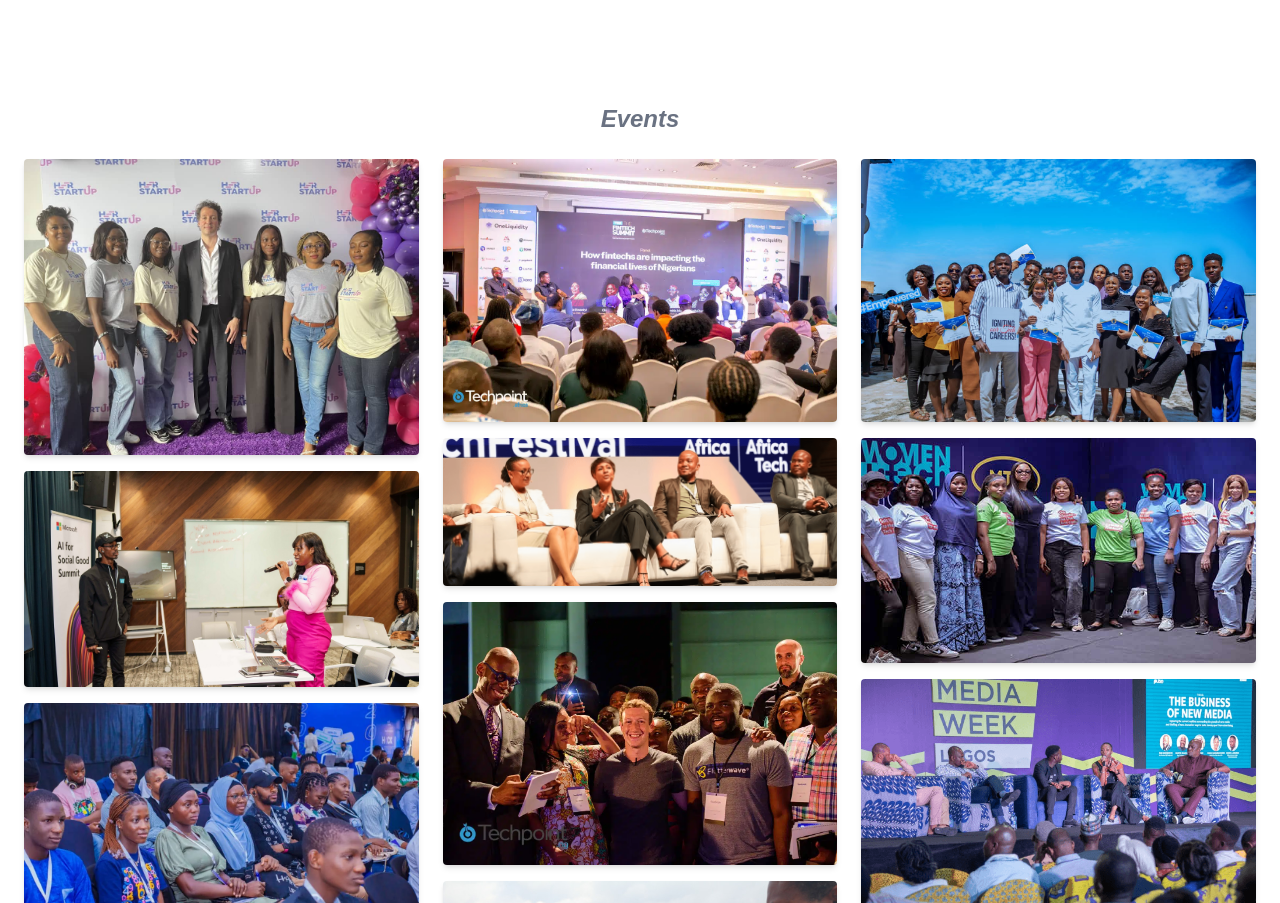
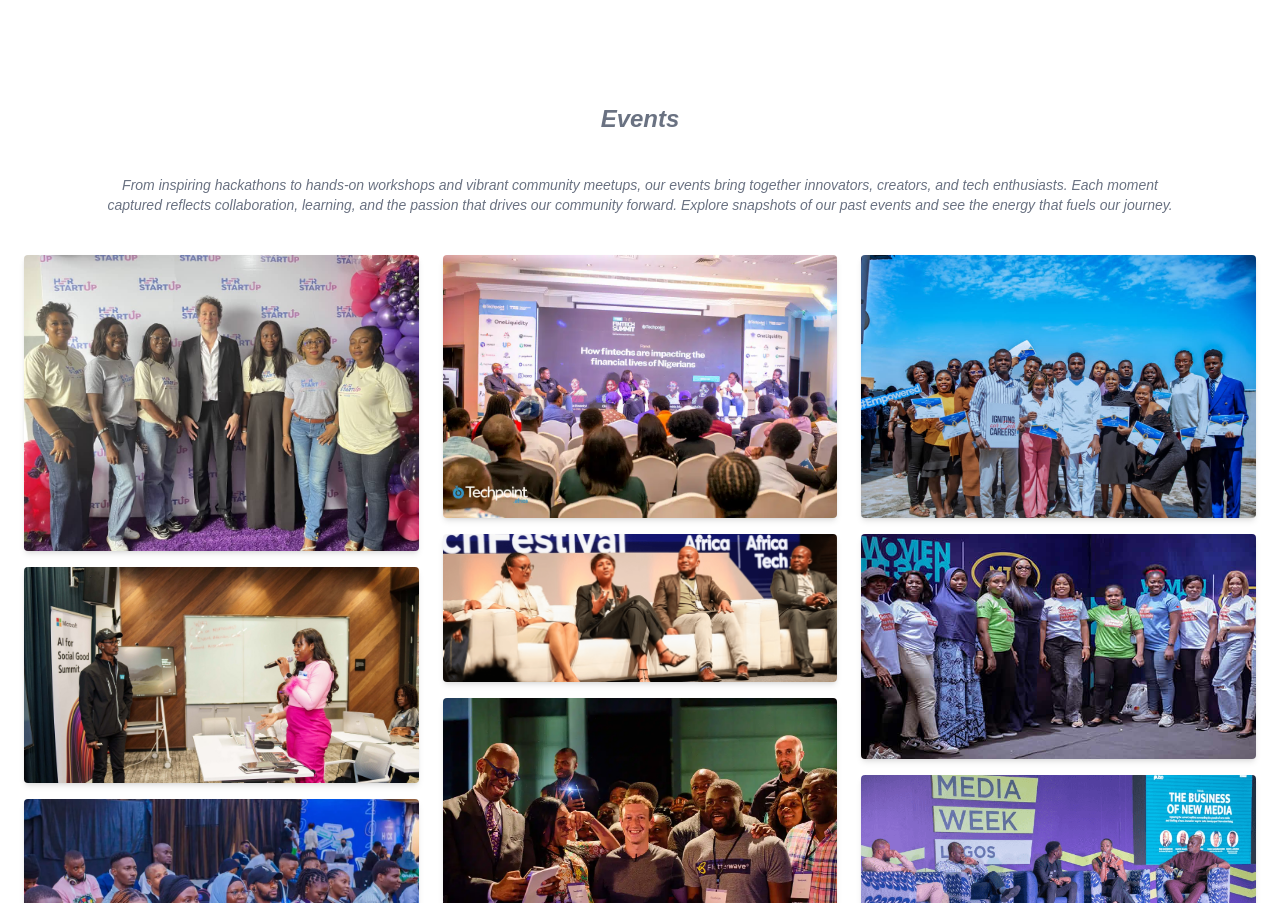
Before and after one commit to Chibuking35/teckstack, a Next.js app: page /join-community in a window 1280 px wide. Shown: the part 2120-3023 px from the top of the page. Built offline with nearby package versions, Linux system fonts and the light colour scheme.

Commit message:
modefied

```diff
--- a/src/component/Gallery.tsx
+++ b/src/component/Gallery.tsx
@@ -19,7 +19,6 @@
   "/event9.jpg",
   "/event10.jpg",
   "/event11.png",
-
 ];
 
 const Gallery = () => {
@@ -109,9 +108,16 @@
 
   return (
     <div className="p-6 py-20 md:py-30 ">
-      <h2 className="text-2xl font-bold mb-6 text-center italic text-gray-500">
+      <h2 className="text-2xl font-bold mb-2 md:mb-0 text-center italic text-gray-500">
         Events{" "}
       </h2>
+      <p className="text-sm text-gray-500 italic text-center px-5 pb-10 md:px-20 font-thin md:py-10">
+        From inspiring hackathons to hands-on workshops and vibrant community
+        meetups, our events bring together innovators, creators, and tech
+        enthusiasts. Each moment captured reflects collaboration, learning, and
+        the passion that drives our community forward. Explore snapshots of our
+        past events and see the energy that fuels our journey.
+       </p>
 
       <div className="columns-1 sm:columns-2 md:columns-3 md:gap-6 gap-5 space-y-4">
         {Images.map((img, index) => (
@@ -164,8 +170,7 @@
               onClick={closeModal}
               className="cursor-pointer absolute top-3 right-4 text-white bg-black/70  px-3 py-3 rounded-full "
             >
-                 <X />
-
+              <X />
             </button>
           </div>
         </div>
```
